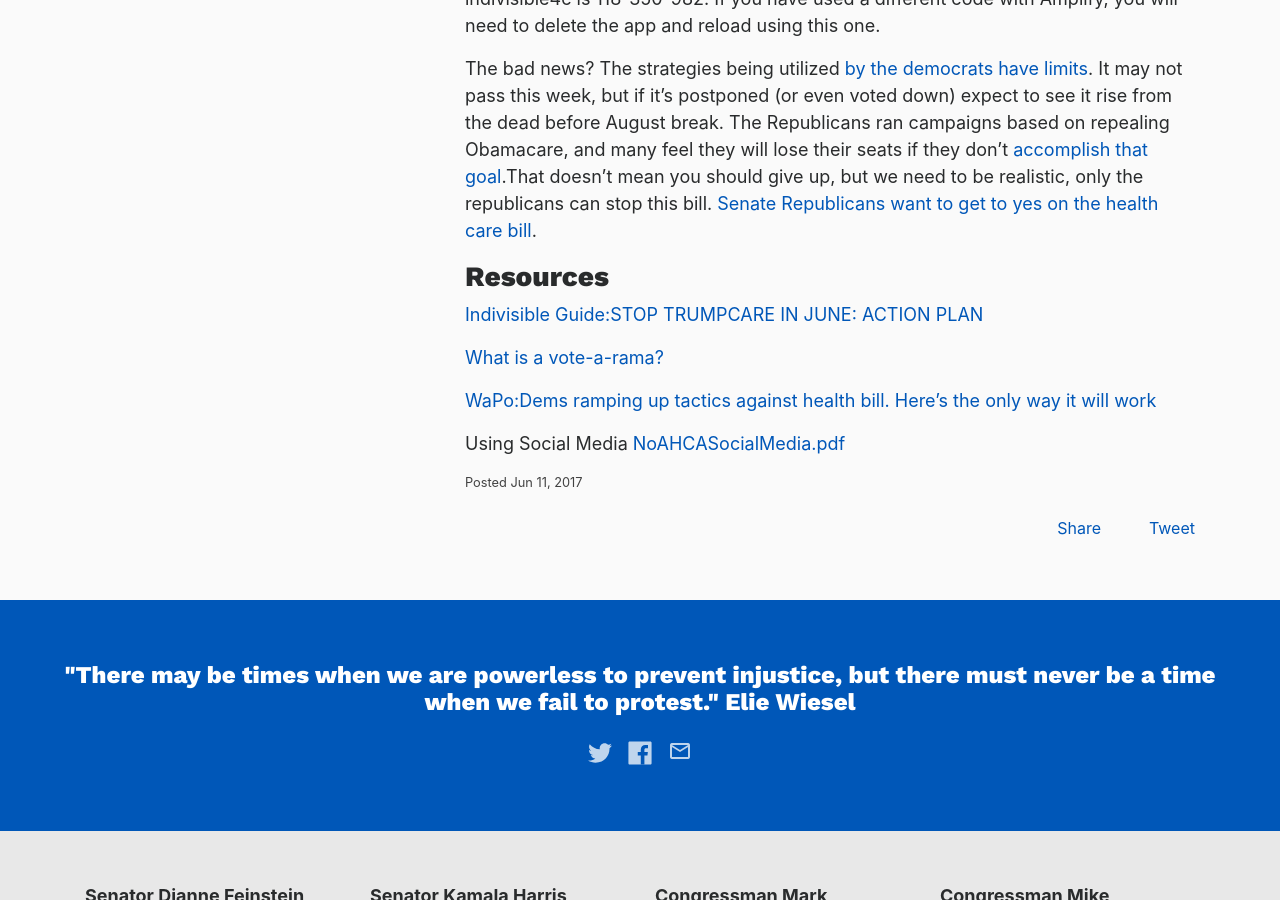
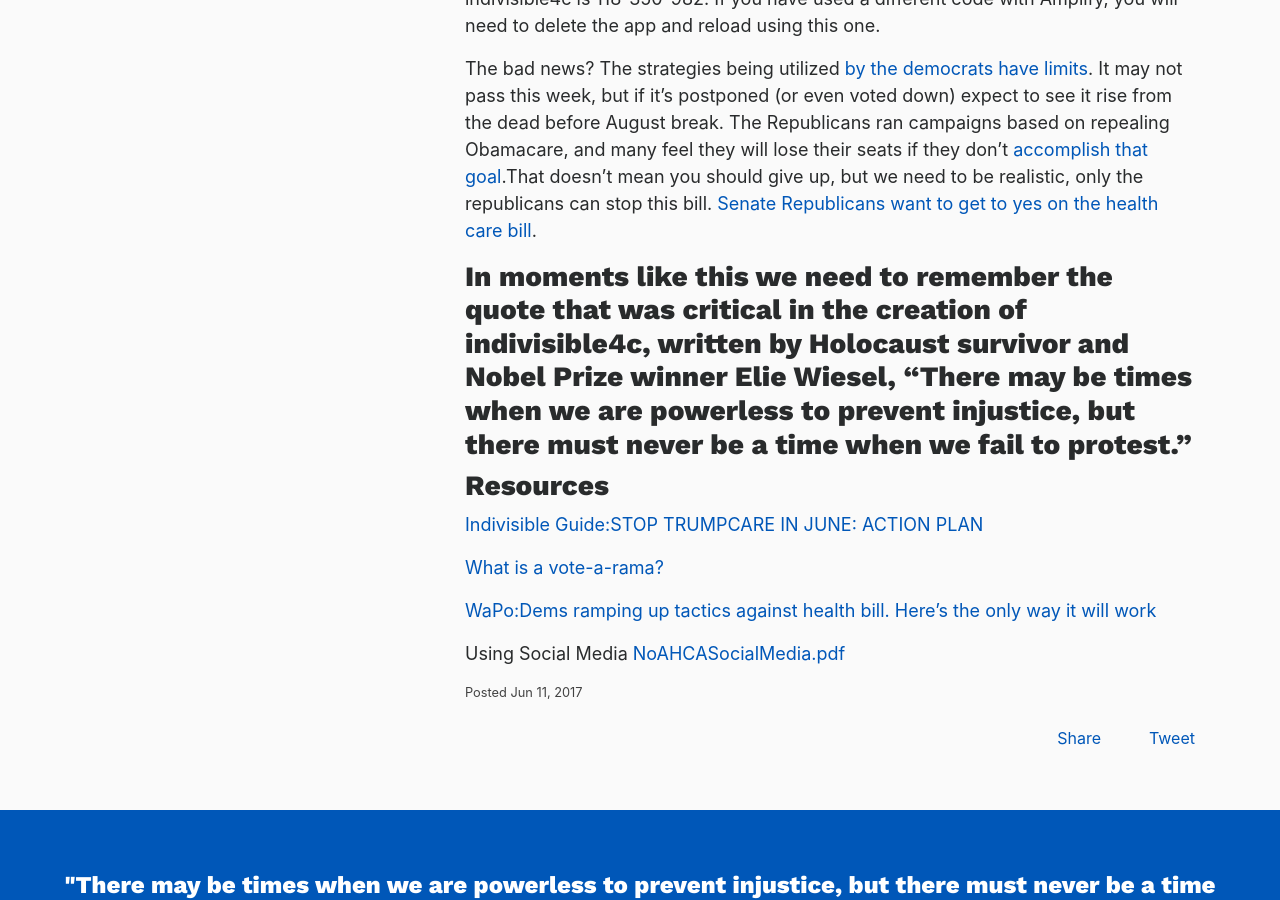
Before and after one commit to IndivisibleTemplate/BasicTemplate, a Jekyll site: the page built from _posts/2017-06-11-stop-the-acha.markdown, in a window 1280 px wide and 900 px high, scrolled down 2083 px. Built offline with Jekyll 4.4.1, drawn with Linux system fonts in a browser that asks for light colours; nearby versions of some CDN libraries; comment, search, counter and statistics services are not loaded.

Commit message:
Updated Stop The Acha

```diff
--- a/_posts/2017-06-11-stop-the-acha.markdown
+++ b/_posts/2017-06-11-stop-the-acha.markdown
@@ -41,6 +41,8 @@
 
 The bad news? The strategies being utilized [by the democrats have limits](https://www.washingtonpost.com/news/politics/wp/2017/06/19/senate-leaders-plan-to-rush-a-health-care-bill-to-a-vote-and-theres-nothing-democrats-can-do-about-it/?utm_term=.a1ebe7b43eb7). It may not pass this week, but if it's postponed (or even voted down) expect to see it rise from the dead before August break. The Republicans ran campaigns based on repealing Obamacare, and many feel they will lose their seats if they don't [accomplish that goal](https://www.washingtonpost.com/opinions/replacing-obamacare-is-a-make-or-break-moment-for-republicans/2017/06/25/c5f7775a-59c9-11e7-9fc6-c7ef4bc58d13_story.html?utm_term=.d7ccc275d528).That doesn't mean you should give up, but we need to be realistic, only the republicans can stop this bill. [Senate Republicans want to get to yes on the health care bill](https://www.washingtonpost.com/news/powerpost/paloma/daily-202/2017/06/23/daily-202-senate-republicans-want-to-get-to-yes-on-the-health-care-bill/594c147de9b69b2fb981de1e/?utm_term=.640bbfb6d6b4).
 
+### In moments like this we need to remember the quote that was critical in the creation of indivisible4c, written by Holocaust survivor and Nobel Prize winner Elie Wiesel, "There may be times when we are powerless to prevent injustice, but there must never be a time when we fail to protest."
+
 
 ### Resources
 
```
